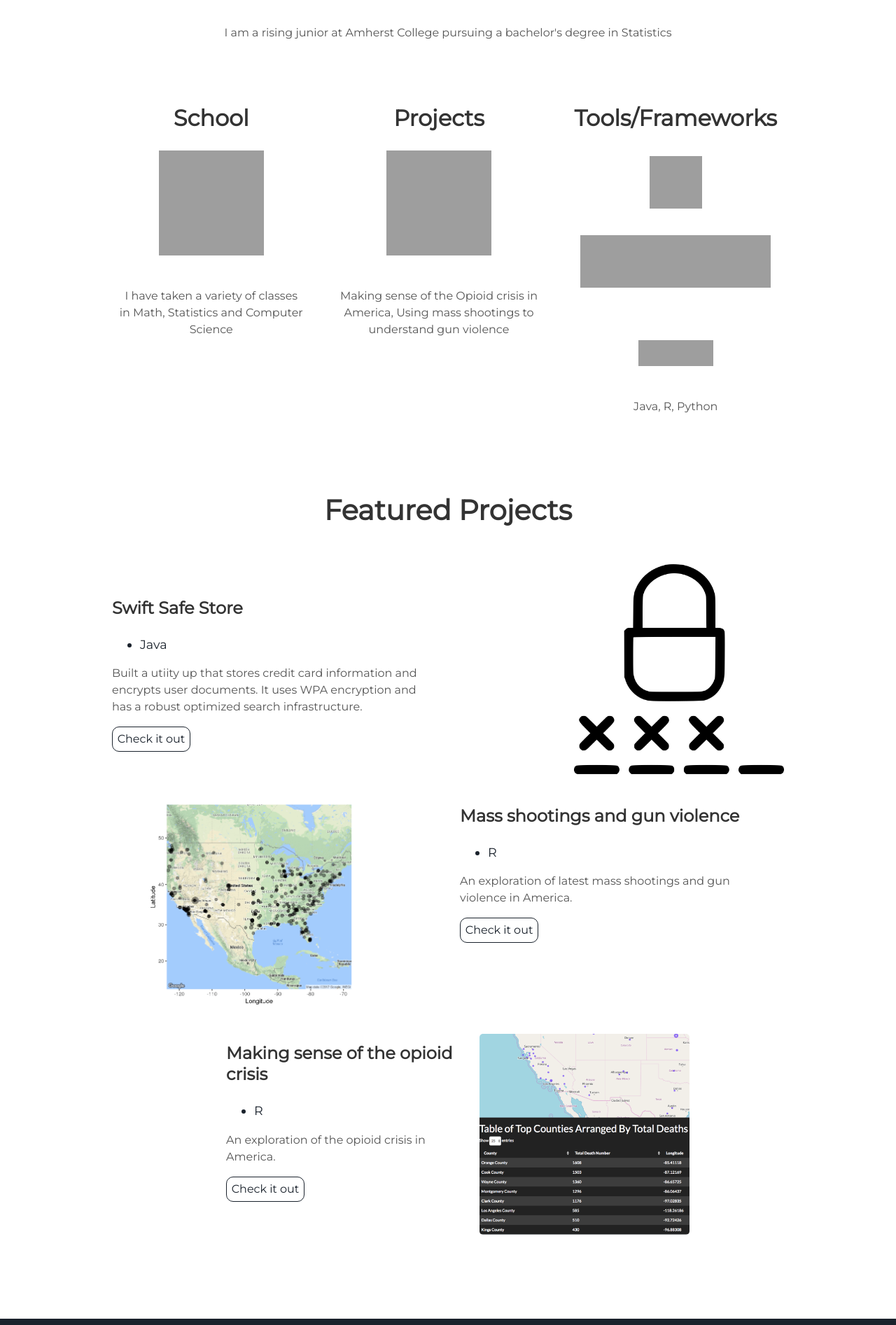
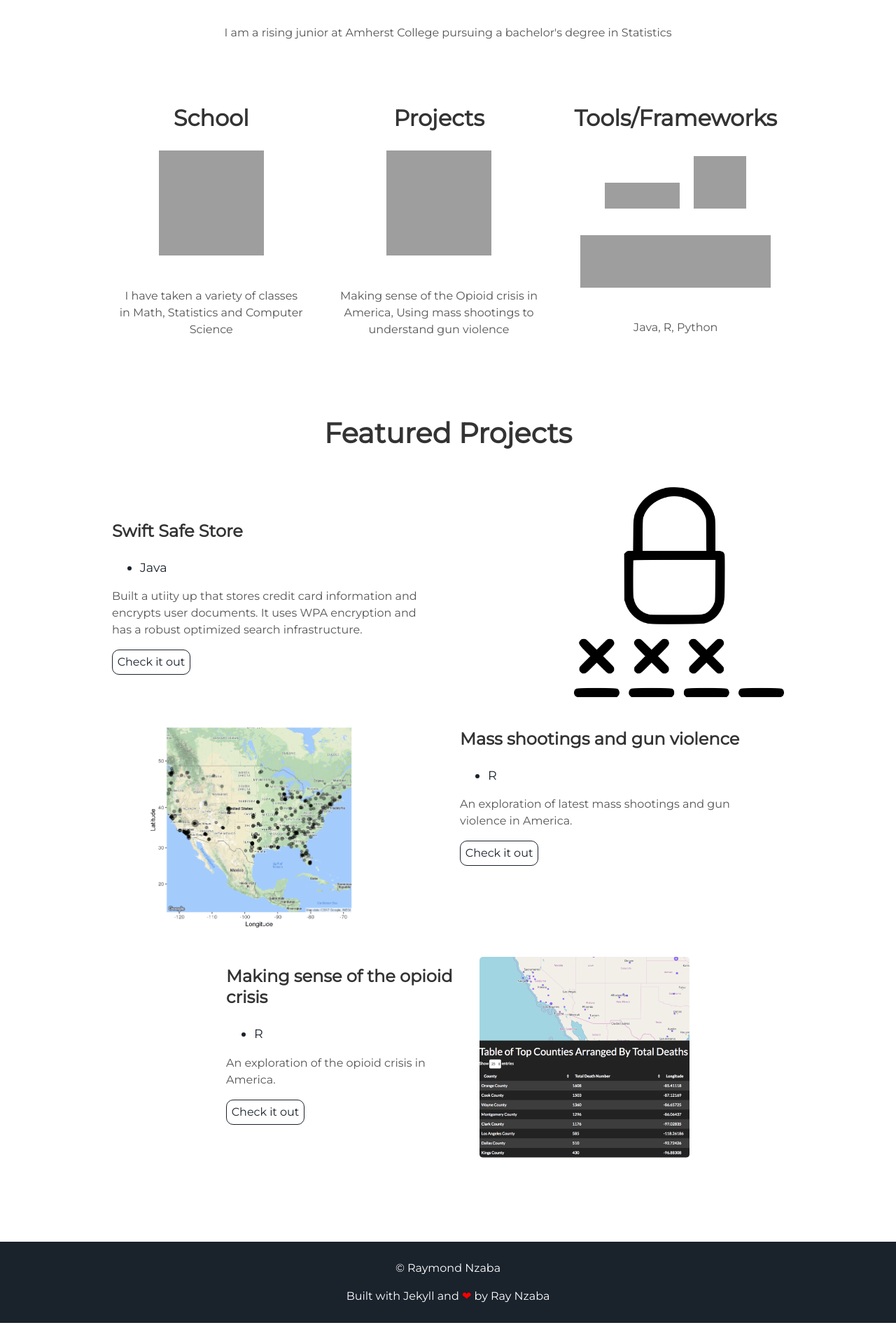
Before and after one commit to devytechie/devytechie.github.io, a Jekyll site: the page built from index.html, in a window 1280 px wide. Shown: the part 1022-2915 px from the top of the page at 70% size. Built offline with Jekyll 4.4.1, drawn with Linux system fonts in a browser that asks for light colours; grey boxes are pictures that could not be loaded.

Commit message:
Something small

```diff
--- a/_includes/about.html
+++ b/_includes/about.html
@@ -15,9 +15,9 @@
     </div>
     <div class="tech">
       <h2>Tools/Frameworks</h2>
+      <img STYLE="WIDTH:106.88px; HEIGHT:37.5px" src="https://raw.githubusercontent.com/Nzaba/Nzaba.github.io/c29cc9eab4f8e243b0bed52e0ee8f88a1ac8bd50/_includes/r.png" >
       <img src="https://raw.githubusercontent.com/Nzaba/Nzaba.github.io/c29cc9eab4f8e243b0bed52e0ee8f88a1ac8bd50/_includes/java.png" width="75" height="75">
       <img src="https://raw.githubusercontent.com/Nzaba/Nzaba.github.io/c29cc9eab4f8e243b0bed52e0ee8f88a1ac8bd50/_includes/python.png" width="271.85" height="75">
-      <img STYLE="WIDTH:106.88px; HEIGHT:37.5px" src="https://raw.githubusercontent.com/Nzaba/Nzaba.github.io/c29cc9eab4f8e243b0bed52e0ee8f88a1ac8bd50/_includes/r.png" >
       <p>Java, R, Python</p>
     </div>
 </div>
```
